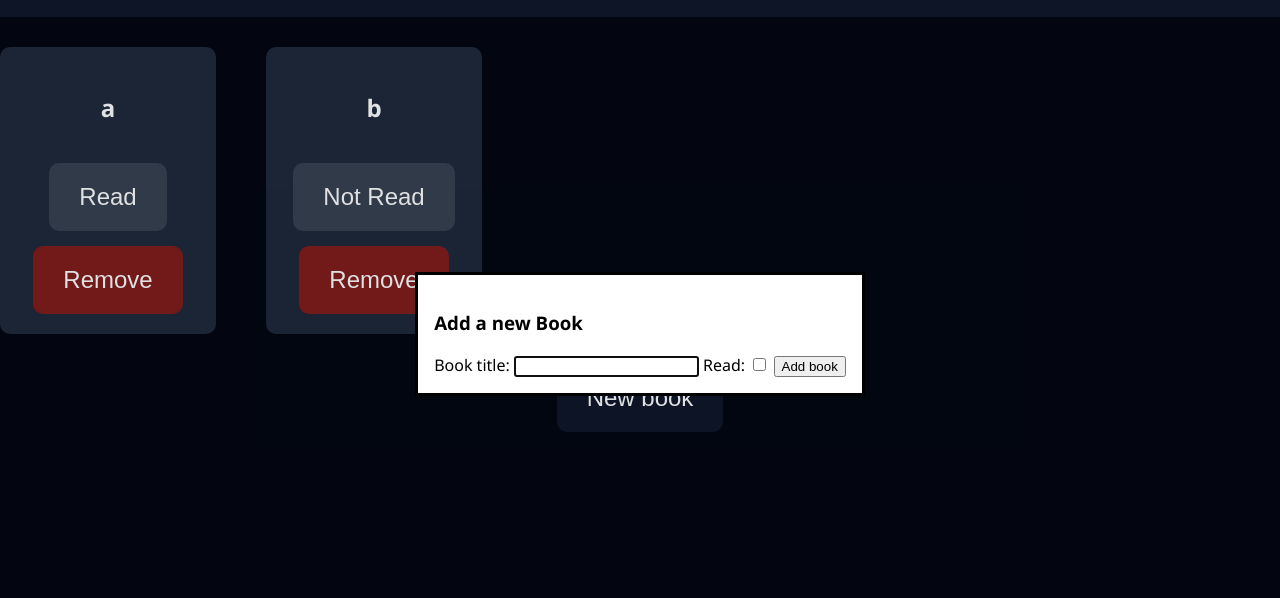
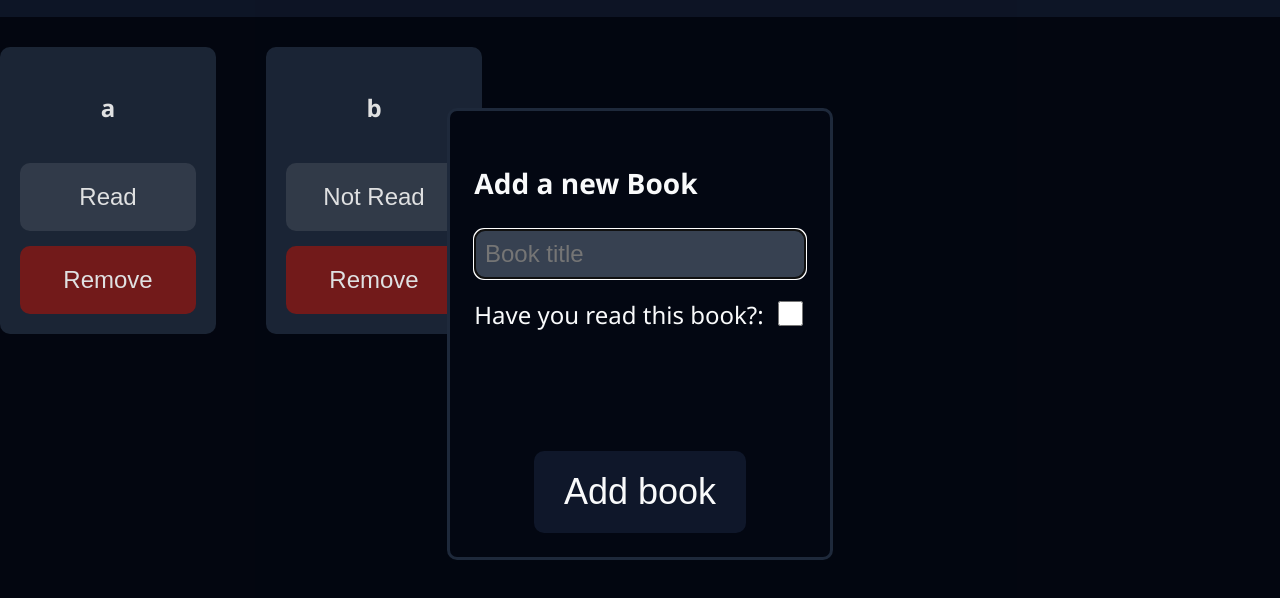
Before and after one commit to kofta999/odin-library, a plain HTML site: page index.html in a window 1280 px wide. Both pictures are taken after a click on the button "New book". Shown: the part 66-664 px from the top of the page. Drawn offline with Linux system fonts and the light colour scheme.

Commit message:
Refactor form and dialog styling

```diff
--- a/index.html
+++ b/index.html
@@ -14,15 +14,12 @@
     <dialog>
       <h3>Add a new Book</h3>
       <form method="dialog">
-        <label for="title">
-          Book title:
-          <input type="text" name="title" id="title" />
-        </label>
-        <label for="is-read">
-          Read:
+        <input type="text" name="title" id="title" placeholder="Book title" />
+        <div class="is-read">
+          <label for="is-read"> Have you read this book?: </label>
           <input type="checkbox" name="isRead" id="is-read" />
-        </label>
-        <button type="submit">Add book</button>
+        </div>
+        <button class="btn new-btn" type="submit">Add book</button>
       </form>
     </dialog>
   </body>
--- a/script.js
+++ b/script.js
@@ -15,6 +15,12 @@ dialog.addEventListener("submit", (e) => {
   addBookToUI(book);
   dialog.close();
   e.target.reset();
+});
+
+dialog.addEventListener("click", (e) => {
+  if (e.target === dialog) {
+    dialog.close();
+  }
 });
 
 myLibrary.forEach((book, index) => addBookToUI(book, index));
--- a/styles.css
+++ b/styles.css
@@ -1,12 +1,14 @@
 * {
   --shadow: rgba(0, 0, 0, 0.16), 0px 1px 4px;
   --text-color: #f9fafb;
+  --bg-color: #030712;
+  box-sizing: border-box;
 }
 
 body {
   display: flex;
   flex-direction: column;
-  background-color: #030712;
+  background-color: var(--bg-color);
   color: var(--text-color);
   font-family: "Segoe UI", Tahoma, Geneva, Verdana, sans-serif;
   margin: 0;
@@ -32,7 +34,6 @@ body {
 .card {
   display: flex;
   flex-direction: column;
-  align-items: center;
   background-color: #1e293b;
   padding: 20px;
   gap: 15px;
@@ -42,6 +43,7 @@ body {
 
 .card h3 {
   font-size: 1.5em;
+  text-align: center;
 }
 
 .btn {
@@ -63,7 +65,7 @@ body {
 .new-btn {
   align-self: center;
   background-color: #0f172a;
-  margin-top: 30px;
+  margin-top: 100px;
 }
 
 .btn:hover {
@@ -71,7 +73,38 @@ body {
   filter: brightness(120%);
 }
 
-/* dialog {
+dialog {
+  background-color: var(--bg-color);
+  color: var(--text-color);
+  font-size: 1.5em;
+  border-radius: 10px;
+  border: 3px solid #1e293b;
+}
+
+dialog > form {
   display: flex;
   flex-direction: column;
-} */
+  align-items: center;
+  gap: 20px;
+}
+
+dialog > form input {
+  background-color: #374151;
+  font-size: 1em;
+  padding: 10px;
+  color: var(--text-color);
+  border-radius: 10px;
+  border: none;
+}
+
+dialog > form .is-read {
+  display: flex;
+  gap: 10px;
+}
+
+#is-read {
+  width: 25px;
+  height: 25px;
+  border: 1px solid black;
+  border-radius: 10px;
+}
```
